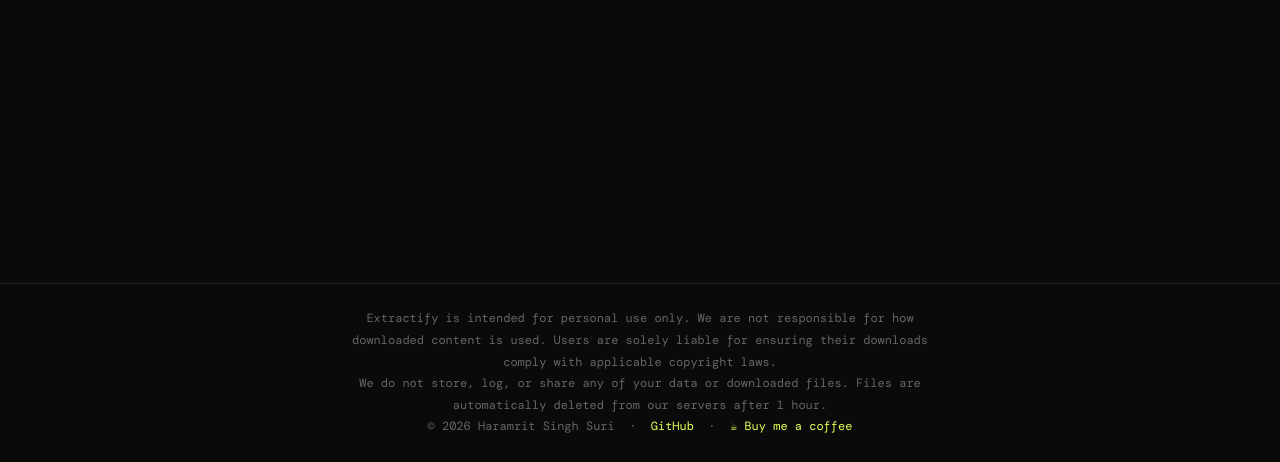
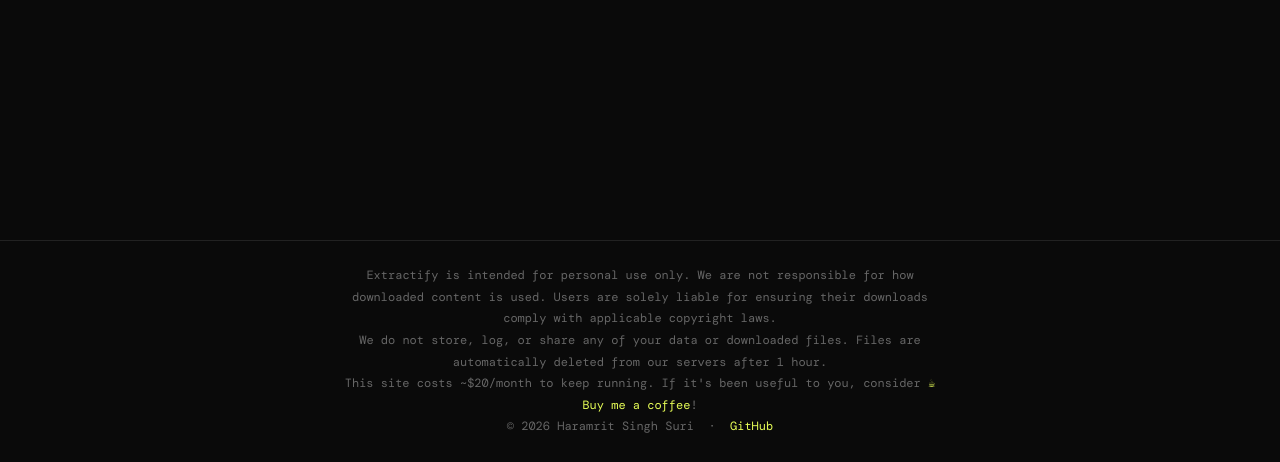
Before and after one commit to Hamoric13/extractify, a FastAPI app: page / in a window 1280 px wide. Shown: the part 338-800 px from the top of the page. Run offline with FastAPI, Linux system fonts and the light colour scheme; some web fonts are replaced.

Commit message:
adding a support message to footer

```diff
--- a/templates/index.html
+++ b/templates/index.html
@@ -27,11 +27,10 @@
     <div class="disclaimer">
       <p>Extractify is intended for personal use only. We are not responsible for how downloaded content is used. Users are solely liable for ensuring their downloads comply with applicable copyright laws.</p>
       <p>We do not store, log, or share any of your data or downloaded files. Files are automatically deleted from our servers after 1 hour.</p>
+      <p>This site costs ~$20/month to keep running. If it's been useful to you, consider <a href="https://ko-fi.com/haramritsinghsuri" target="_blank">☕ Buy me a coffee</a>!</p>
       <p>
         © 2026 Haramrit Singh Suri &nbsp;·&nbsp;
         <a href="https://github.com/Hamoric13/extractify" target="_blank">GitHub</a>
-        &nbsp;·&nbsp;
-        <a href="https://ko-fi.com/haramritsinghsuri" target="_blank">☕ Buy me a coffee</a>
       </p>
     </div>
   </footer>
```
